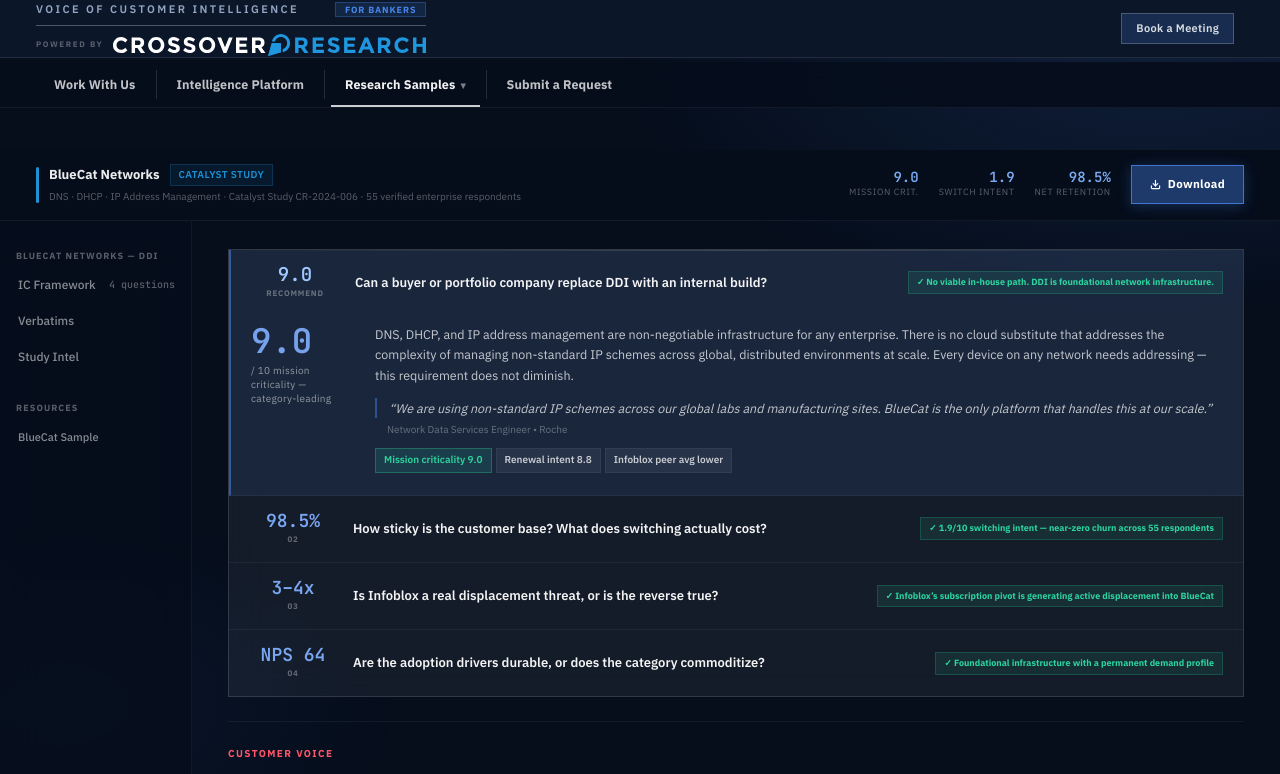
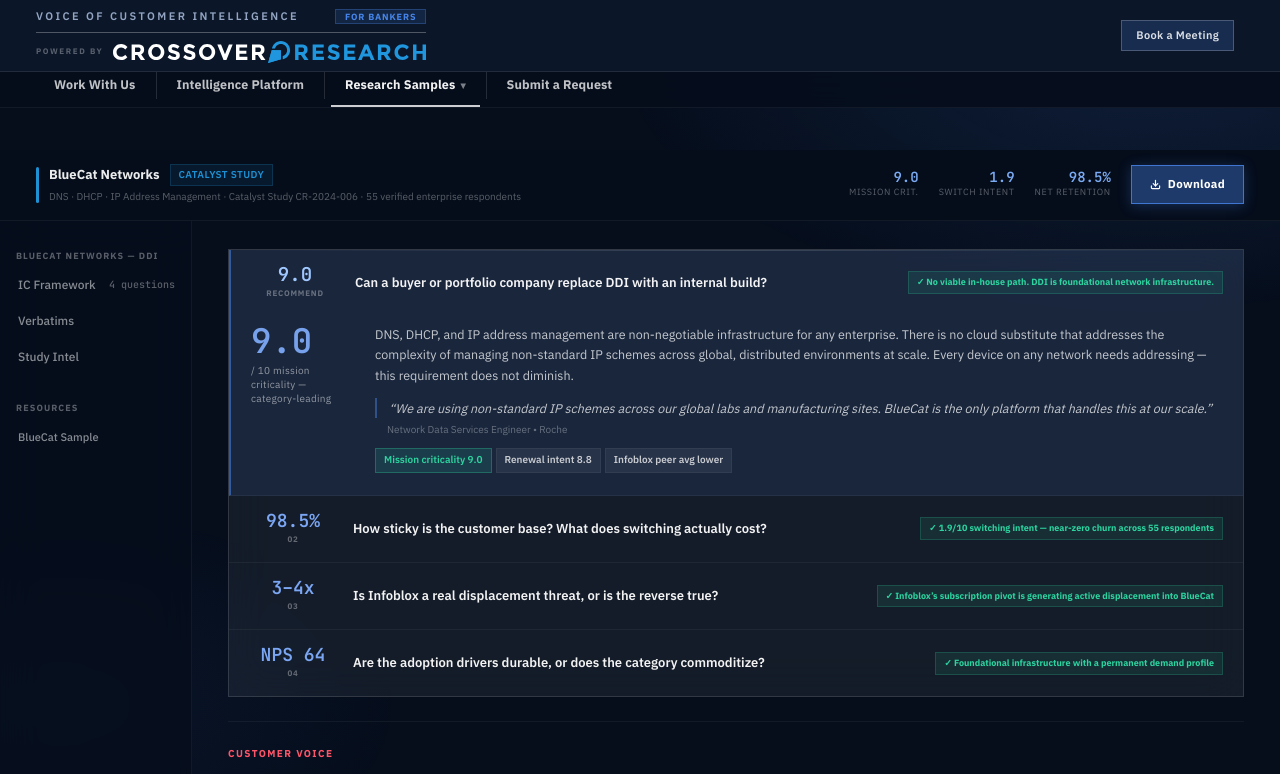
Before and after one commit to Crossover-Research/sell-side-overview-site, a Next.js app: page /bluecat in a window 1280 px wide. Shown: the top 774 px of the page. Built offline with nearby package versions, Linux system fonts and the light colour scheme.

Commit message:
fix: topbar height 58px -> 72px — more breathing room

```diff
--- a/app/globals.css
+++ b/app/globals.css
@@ -98,7 +98,7 @@
   background: #0b1628;
   backdrop-filter: var(--blur); -webkit-backdrop-filter: var(--blur);
   border-bottom: 1px solid rgba(255,255,255,.09);
-  height: 58px;
+  height: 72px;
   display: flex; align-items: center; justify-content: space-between;
   padding: 0 var(--content-pad);
   position: fixed; top: 0; left: 0; right: 0;
```
